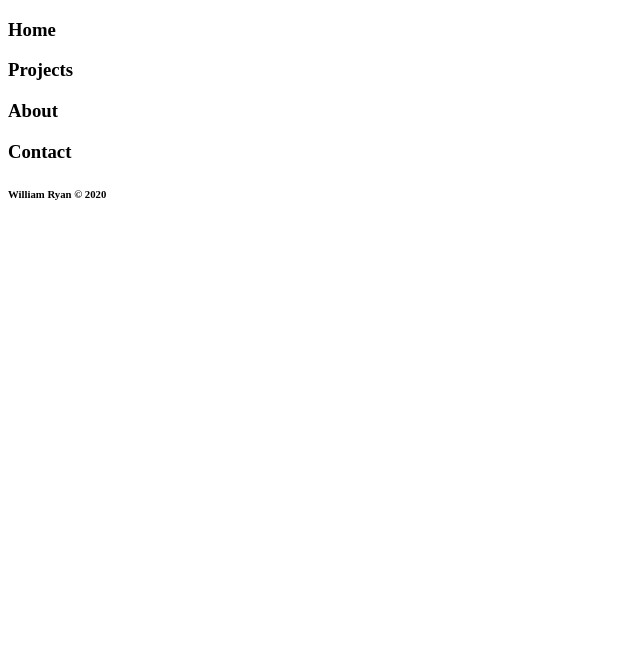
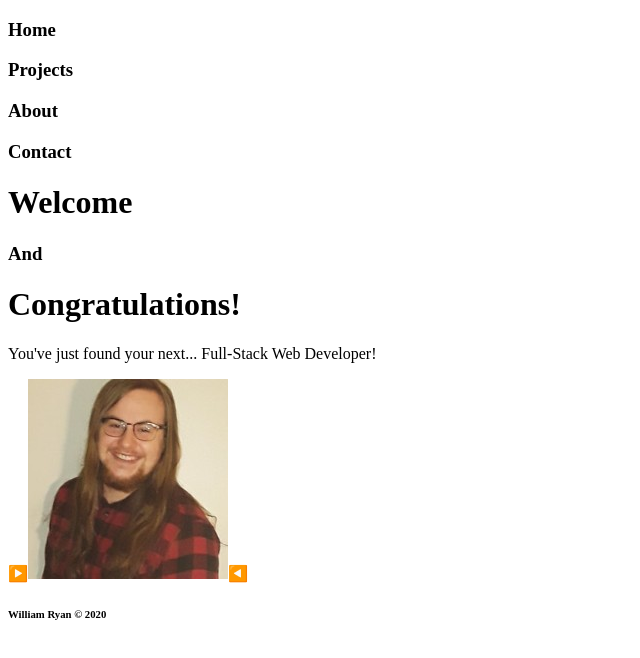
Before and after one commit to William-Ryan/portfolio-frontend, a React (Create React App) app: page / in a window 1280 px wide. Shown: the top 658 px of the page, without its empty margins (0-640 px from the left). Built offline with nearby package versions, Linux system fonts and the light colour scheme.

Commit message:
Add Home component for landing page * Add images folder for internal images

```diff
--- a/src/App.js
+++ b/src/App.js
@@ -1,12 +1,15 @@
 import React from 'react';
 
 import Header from './components/Header.js';
-import Footer from './components/Footer.js';
+import Footer from './components/Footer.js'
+
+import Home from './components/Home.js'
 
 function App() {
   return (
     <div className="App">
       <Header/>
+      <Home/>
       <Footer/>
     </div>
   );
--- /dev/null
+++ b/src/components/Home.js
@@ -0,0 +1,19 @@
+import React from 'react'
+
+const Home = () => {
+    return (
+        <div>
+            <h1>Welcome</h1>
+            <h3>And</h3>
+            <h1>Congratulations!</h1>
+            <p>You've just found your next... Full-Stack Web Developer!</p>
+            <div>
+                <span role="img" aria-label="Right Arrow" >▶️</span>
+                <img src={require('../images/Professional.jpg')} alt="site owner"></img>
+                <span role="img" aria-label="Left Arrow" >◀️</span>
+            </div>
+        </div>
+    )
+}
+
+export default Home
```
Also changed, not shown: src/images/Professional.jpg (added).
